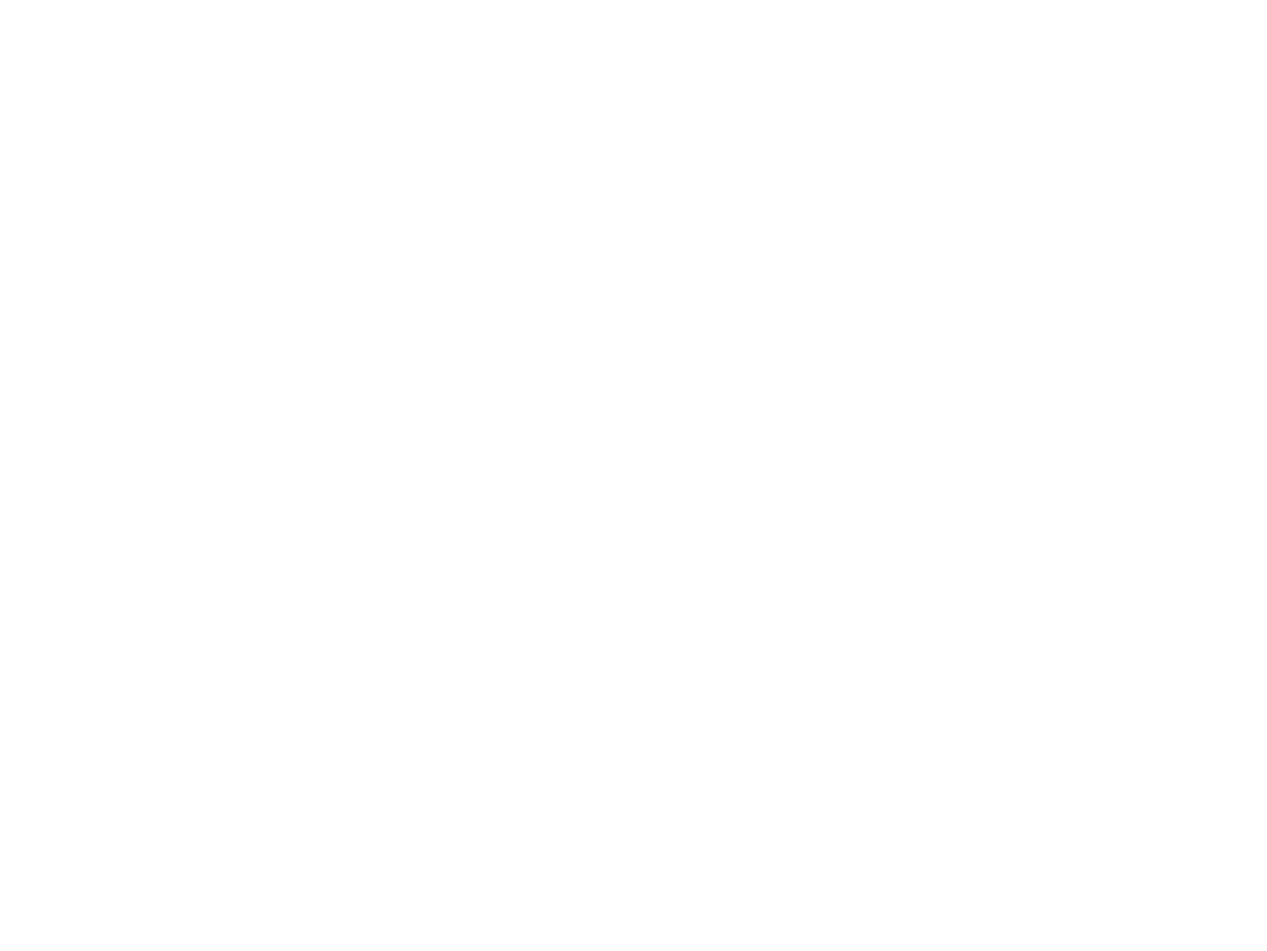
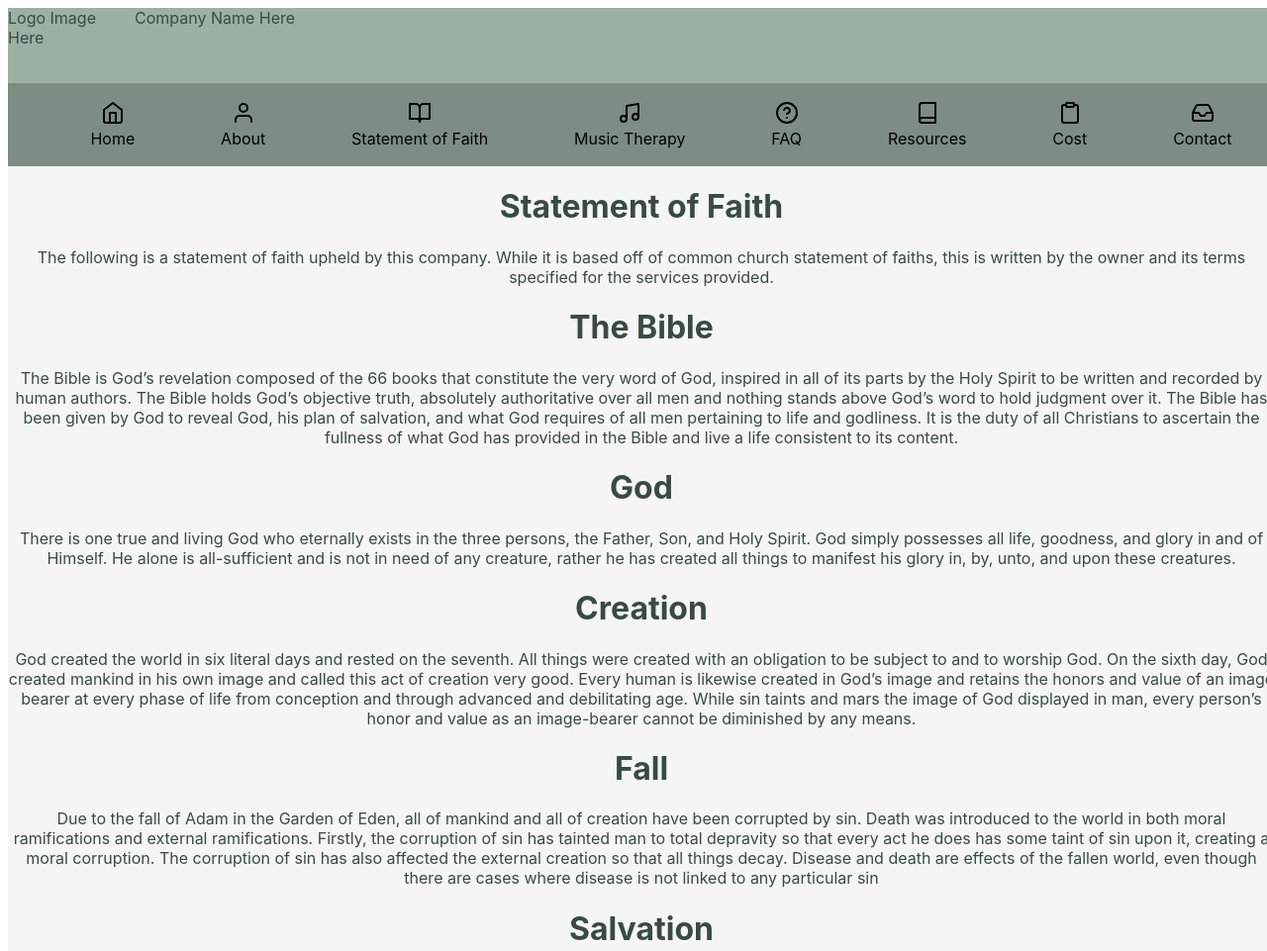
Before and after one commit to chasiubun/homeboundHarmonies, a plain HTML site: page html/statementOfFaith.html in a window 1280 px wide. Shown: the top 961 px of the page at 99% size. Before the commit the page ends 800 px from the top, so only its background shows below. Drawn offline with Linux system fonts and the light colour scheme.

```diff
--- a/html/statementOfFaith.html
+++ b/html/statementOfFaith.html
@@ -0,0 +1,123 @@
+<!DOCTYPE html>
+<html lang="en">
+  <head>
+    <meta charset="UTF-8" />
+    <meta http-equiv="X-UA-Compatible" content="IE=edge" />
+    <meta name="viewport" content="width=device-width, initial-scale=1.0" />
+    <title>Homepage</title>
+    <link rel="stylesheet" href="/style.css" />
+    <meta name="viewport" content="width=device-width, initial-scale=1">
+  </head>
+
+  <body>
+    <!-- <div class="sidebar">
+      <img id="sidebarPic" src="/pictures/bibleVerse.jpeg" alt="biblePic" />
+    </div> -->
+    <div class="header">
+      <div class="logo">
+        <div class="logoImage">Logo Image Here</div>
+        <div class="logoName">Company Name Here</div>
+      </div>
+      <ul class="banner">
+        <li class="headerButton">
+          <a href="/index.html"
+            ><img
+              class="headerImg"
+              src="/pictures/home.svg"
+              alt="home"
+            /><br />Home</a
+          >
+        </li>
+        <li class="headerButton">
+          <a href="html/about.html"
+            ><img
+              class="headerImg"
+              src="/pictures/about.svg"
+              alt="about"
+            /><br />About</a
+          >
+        </li>
+        <li class="headerButton">
+          <a href="html/statementOfFaith.html"
+            ><img
+              class="headerImg"
+              src="/pictures/book-open.svg"
+              alt="book"
+            /><br />Statement of Faith</a
+          >
+        </li>
+        <li class="headerButton">
+          <a href="html/musicTherapy.html"
+            ><img
+              class="headerImg"
+              src="/pictures/music.svg"
+              alt="music therapy"
+            /><br />Music Therapy</a
+          >
+        </li>
+        <li class="headerButton">
+          <a href="html/FAQ.html"
+            ><img
+              class="headerImg"
+              src="/pictures/question.svg"
+              alt="FAQ"
+            /><br />FAQ</a
+          >
+        </li>
+        <li class="headerButton">
+          <a href="html/resources.html"
+            ><img
+              class="headerImg"
+              src="/pictures/book.svg"
+              alt="book"
+            /><br />Resources</a
+          >
+        </li>
+        <li class="headerButton">
+          <a href="html/cost.html"
+            ><img
+              class="headerImg"
+              src="/pictures/clipboard.svg"
+              alt="cost"
+            /><br />Cost</a
+          >
+        </li>
+        <li class="headerButton">
+          <a href="html/contact.html"
+            ><img
+              class="headerImg"
+              src="/pictures/inbox.svg"
+              alt="contact"
+            /><br />Contact</a
+          >
+        </li>
+      </ul>
+    </div>
+    <div class="body">
+
+        <div class="SoF">
+          <h1>Statement of Faith</h1>
+          The following is a statement of faith upheld by this company. While it is based off of common church statement of faiths, this is written by the owner and its terms specified for the services provided.
+          <h1>The Bible</h1>
+          The Bible is God’s revelation composed of the 66 books that constitute the very word of God, inspired in all of its parts by the Holy Spirit to be written and recorded by human authors. The Bible holds God’s objective truth, absolutely authoritative over all men and nothing stands above God’s word to hold judgment over it. The Bible has been given by God to reveal God, his plan of salvation, and what God requires of all men pertaining to life and godliness. It is the duty of all Christians to ascertain the fullness of what God has provided in the Bible and live a life consistent to its content.
+          <h1>God</h1>
+          There is one true and living God who eternally exists in the three persons, the Father, Son, and Holy Spirit. God simply possesses all life, goodness, and glory in and of Himself. He alone is all-sufficient and is not in need of any creature, rather he has created all things to manifest his glory in, by, unto, and upon these creatures.
+          <h1>Creation</h1>
+          God created the world in six literal days and rested on the seventh. All things were created with an obligation to be subject to and to worship God. On the sixth day, God created mankind in his own image and called this act of creation very good. Every human is likewise created in God’s image and retains the honors and value of an image bearer at every phase of life from conception and through advanced and debilitating age. While sin taints and mars the image of God displayed in man, every person’s honor and value as an image-bearer cannot be diminished by any means.
+          <h1>Fall</h1>
+          Due to the fall of Adam in the Garden of Eden, all of mankind and all of creation have been corrupted by sin. Death was introduced to the world in both moral ramifications and external ramifications. Firstly, the corruption of sin has tainted man to total depravity so that every act he does has some taint of sin upon it, creating a moral corruption. The corruption of sin has also affected the external creation so that all things decay. Disease and death are effects of the fallen world, even though there are cases where disease is not linked to any particular sin
+          <h1>Salvation</h1>
+          Salvation comes from the hand of God as a gift through the penal substitution of the Messiah, Jesus who paid the penalty of sin in the place of those whom he saves. Jesus took upon himself the wrath of God rightly deserved by sinners and simultaneously, the righteousness of Jesus was imputed upon those he saves so that God would look upon the saved and see the righteousness of God.
+          <br>
+          Jesus died through crucifixion, was buried, and was resurrected to life three days later. Those who are united with Jesus by faith will likewise be raised to new life after their death.
+          <br>
+          Those who receive saving faith as a gift are preserved in salvation for the full duration of their life. Those who fall under sin are continually drawn back to a life of active and genuine repentance. Those who fall sick and are unable to express their faith due to debilitating diseases such as dementia and comas are likewise preserved by God, having no righteous works of their own, but having the seal of the Holy Spirit.
+          <h1>Church</h1>
+          The church is comprised of God’s people whom he has chosen for himself. While there is a universal singular group of people whom God has saved out of the world, there are various local churches established in the world to do the ministry God has called his people to. The church is called to gather regularly as a body united by faith under pastors to the commitment of the worship of God through preaching, sacrament, prayer, discipleship, and fellowship.
+          <h1>End Times</h1>
+          The consummation of creation will happen at some point in the future when the Lord Jesus returns, descending from heaven. When this time comes, all creation will be renewed and the living and the dead will either have their righteousness or guilt declared. Those who have received saving faith in Jesus will enter the eternal joy of communion with their God while those who have been condemned already by their own sin will enter the eternal torment of retribution for their sins. Therefore, the duty of the sinner who lives today is to behold and believe the saving work of Jesus Christ. The duty of the saved is similar in proclaiming the gospel they have believed to both other believers and those who do not believe.
+        </div>
+    </div>
+    <div class="footer">Company Name Here</div>
+  </body>
+</html>
--- a/style.css
+++ b/style.css
@@ -4,16 +4,35 @@ body {
   color: #394b41;
   display: grid;
   grid-template-areas:
-    "header sidebar"
+    /* "header sidebar"
     "body sidebar"
-    "footer sidebar";
-  grid-template-rows: 20vh 70vh 10vh;
-  grid-template-columns: 70vw 5vw;
+    "footer sidebar"; */
+    "header"
+    "body"
+    "footer";
+  grid-template-rows: 20vh auto 10vh;
+  /* grid-template-columns: 70vw 5vw; */
 }
 
-.sidebar {
+#picContain{
+  position: relative;
+}
+
+#coverPic{
+  max-width: 100vw;
+}
+
+#welcomeBox{
+  font-size: 5vw;
+  position: absolute;
+  top: 30%;
+  left: 5%;
+}
+
+/* .sidebar {
   grid-area: sidebar;
-}
+} */
+
 
 .header {
   grid-area: header;
@@ -63,12 +82,12 @@ li {
   text-align: center;
 }
 
-#sidebarPic {
+/* #sidebarPic {
   min-height: 100vh;
   max-width: 30vw;
   object-fit:cover;
   overflow: hidden;
-}
+} */
 a:link {
   color: #000000;;
   text-decoration: none;
@@ -87,4 +106,6 @@ a:active {
   text-decoration: underline;
 }
 
-/* extra comment */
+.SoF{
+  text-align: center;
+}
```
Also changed, not shown: index.html (+10 -3 lines), pictures/biblePic2.jpg (added), pictures/biblePicHoriz.png (added), 1 other file.
